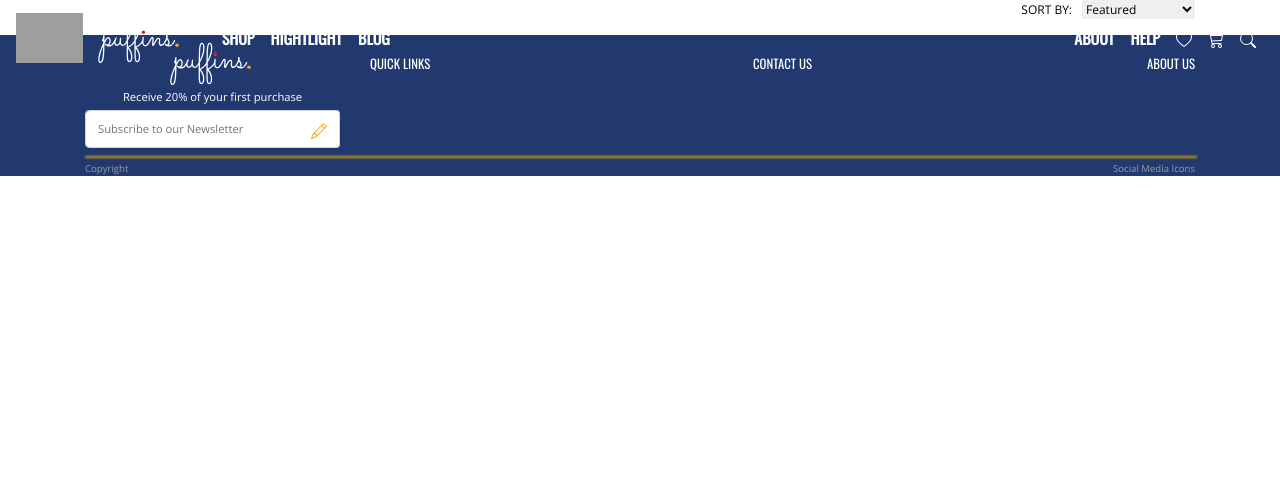
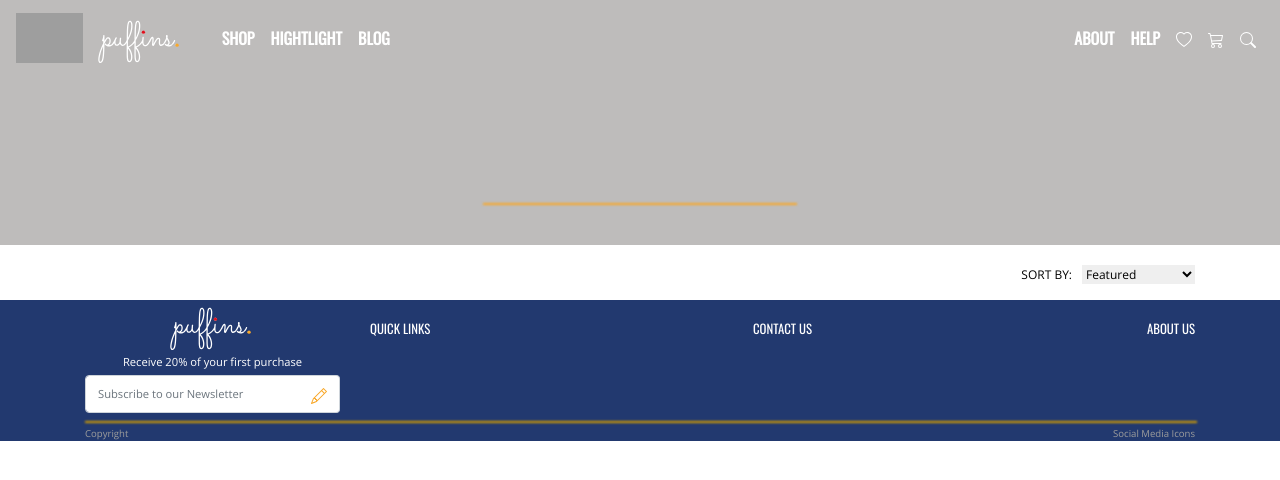
Before and after one commit to p0wen/puffins, a Django app: page /products/ in a window 1280 px wide. Shown: the top 480 px of the page. Run offline with Django 3.2, Linux system fonts and the light colour scheme; data that the repository does not hold is empty; parts of the project's set-up code (start-up, migrations or seed data) failed here and were passed over; some web fonts are replaced; grey boxes are pictures that could not be loaded.

Commit message:
fix: styling for hero container

```diff
--- a/static/css/base.css
+++ b/static/css/base.css
@@ -307,12 +307,13 @@ footer .separator {
     overflow: hidden;
     margin-top: -55px;
     margin-bottom: 20px;
+    background-color: #BEBCBB;
 }
 
-.collection-hero__image {
+.collection-hero-image {
     background-position: 50% 50%;
     background-repeat: no-repeat;
-    background-size: cover;
+    background-size: fill;
     height: 300px;
     opacity: 1;
 }
@@ -324,12 +325,10 @@ footer .separator {
     right: 0;
     bottom: 0;
     left: 0;
-    background-color: #3d4246;
-    opacity: 0.14;
 }
 
 .collection-hero-title {
-    bottom: 8vh;
+    bottom: 2vh;
     transform: none;
     position: absolute;
     color: #fff;
```
